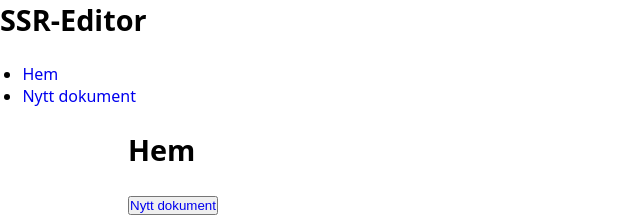
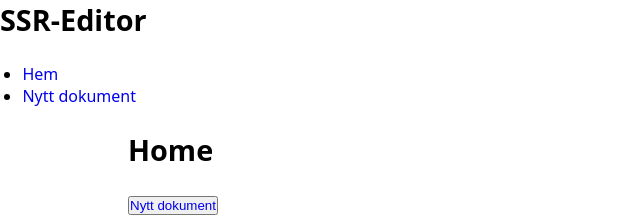
Before and after one commit to MoRosGi/jsramverk_frontend, a React (Create React App) app: page /#/ in a window 1280 px wide. Shown: the top 220 px of the page, without its empty margins (0-640 px from the left). Built offline with nearby package versions, Linux system fonts and the light colour scheme; no server answers.

Commit message:
Change word to test CI chain

```diff
--- a/src/components/Home.js
+++ b/src/components/Home.js
@@ -23,7 +23,7 @@ const Home = () => {
 
     return (
         <main>
-            <h1>Hem</h1>
+            <h1>Home</h1>
             {documents.length > 0 ? (
                 documents.map((document) => (
                     <div key={document._id}>
```
